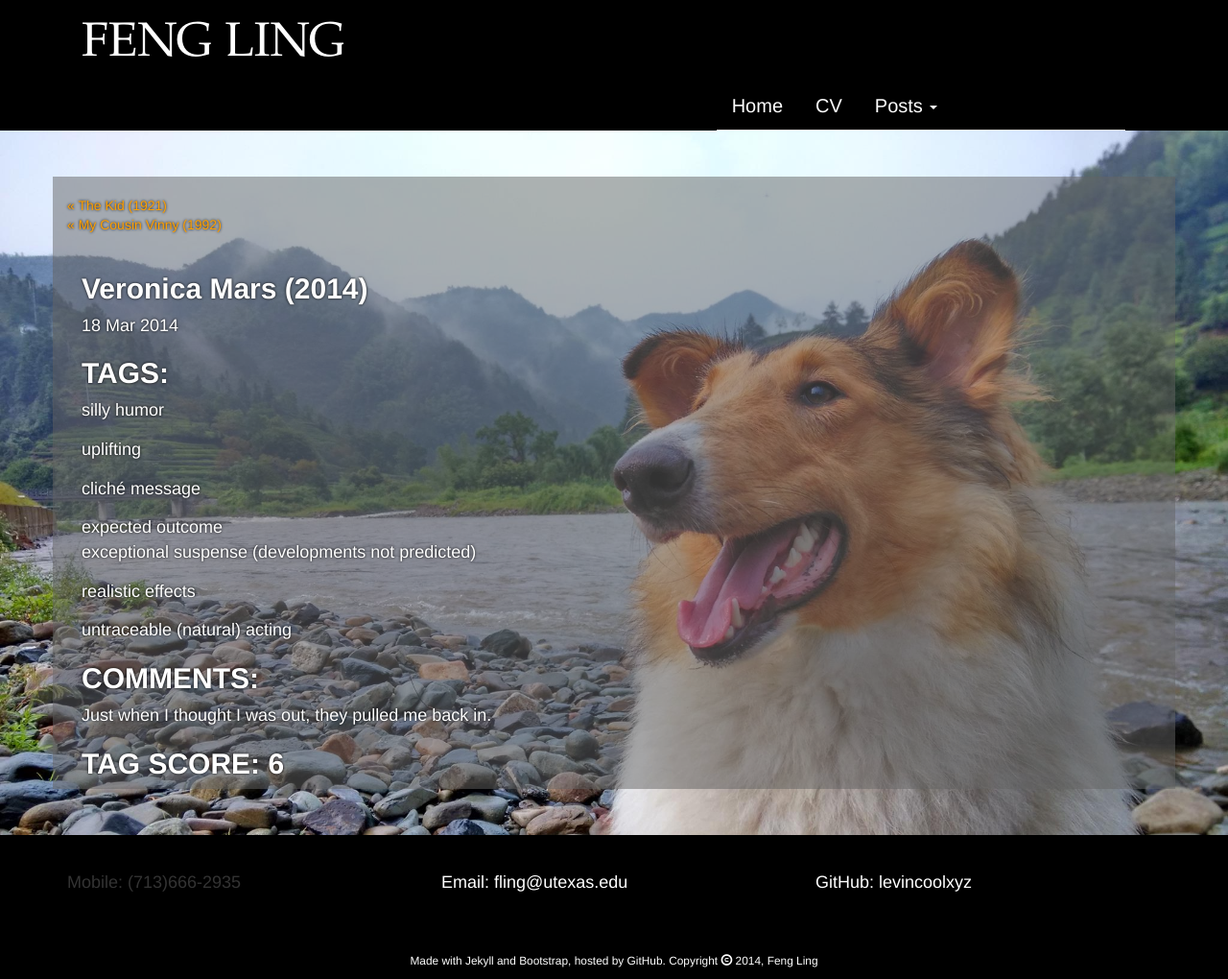
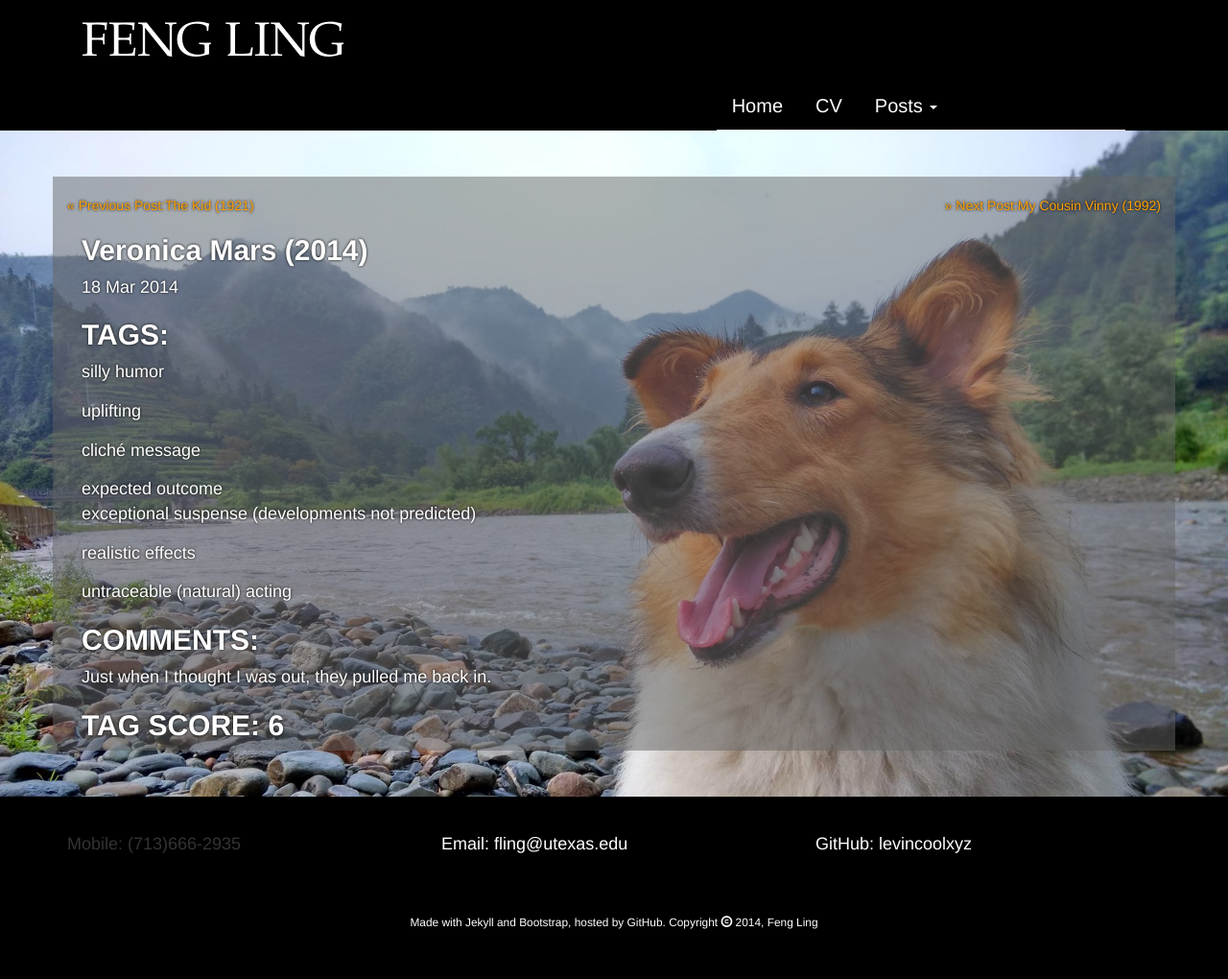
Before and after one commit to levincoolxyz/levincoolxyz.github.io, a Jekyll site: the page built from _posts/2014-03-18-Veronica-Mars-2014.md, in a window 1280 px wide. Shown: the whole page at 96% size. Built offline with Jekyll 4.4.1, drawn with Linux system fonts in a browser that asks for light colours; after the commit the page ends 980 px from its top, so only the background shows below that.

Commit message:
new commit

```diff
--- a/_layouts/review.html
+++ b/_layouts/review.html
@@ -1,17 +1,17 @@
 ---
 layout: default
 ---
-<div id="page-navigation">
+<div id="page-nav">
 	<div class="clear">&nbsp;</div>
-	<div class="left">
+	<div class="pull-left">
 		{% if page.previous.url %}
-			<a href="{{page.previous.url}}" title="Previous Post:{{page.previous.title}}">&laquo; {{page.previous.title}}</a>
+			<a href="{{page.previous.url}}" title="{{page.previous.date}}">&laquo; Previous Post:{{page.previous.title}}</a>
 		{% endif %}
 	</div>
 
-	<div class="right">
+	<div class="pull-right">
 		{% if page.next.url %}
-			<a href="{{page.next.url}}" title="Next Post:{{page.next.title}}">&laquo; {{page.next.title}}</a>
+			<a href="{{page.next.url}}" title="{{page.next.date}}">&raquo; Next Post:{{page.next.title}}</a>
 		{% endif %}
 	</div>
 	<div class="clear">&nbsp;</div>
```
